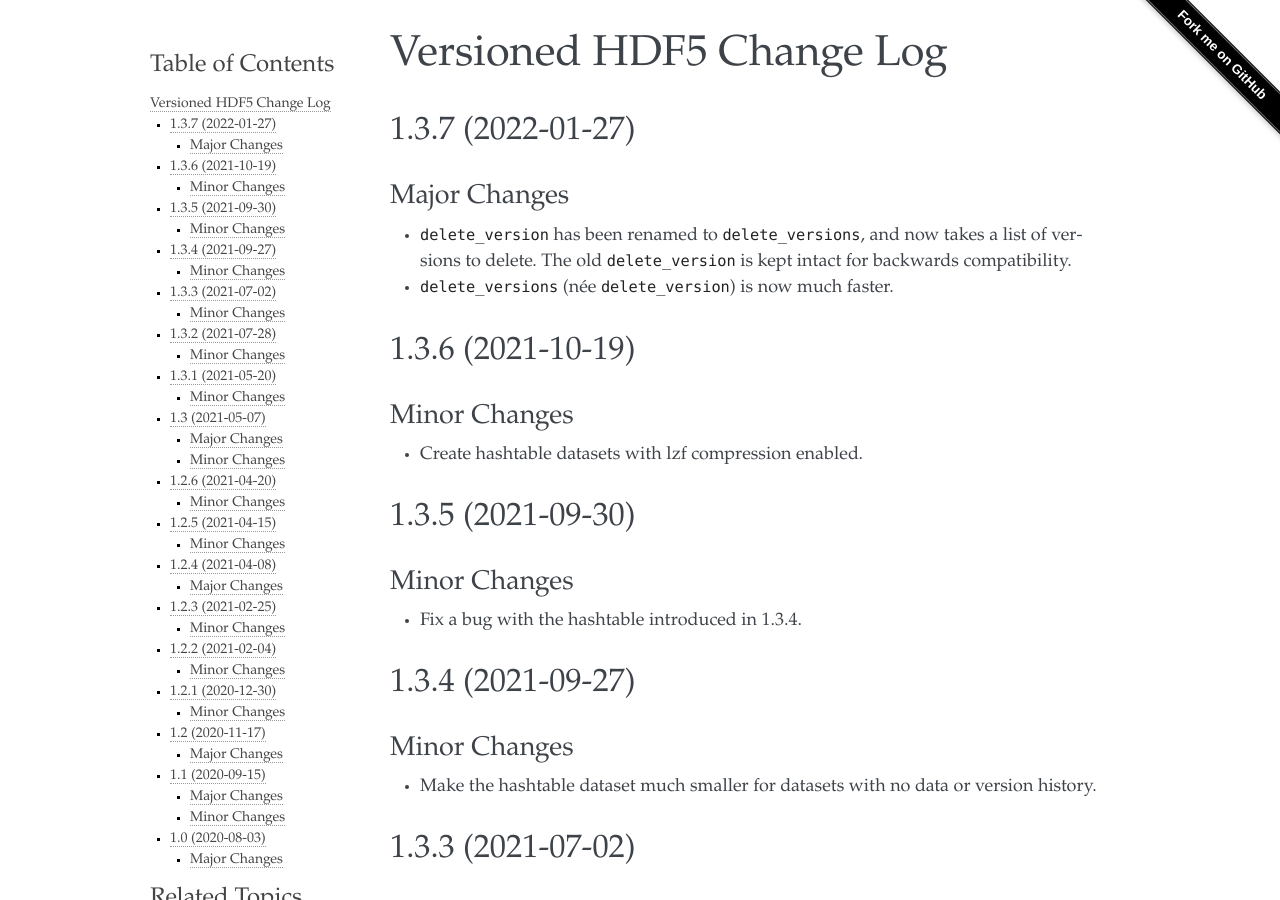
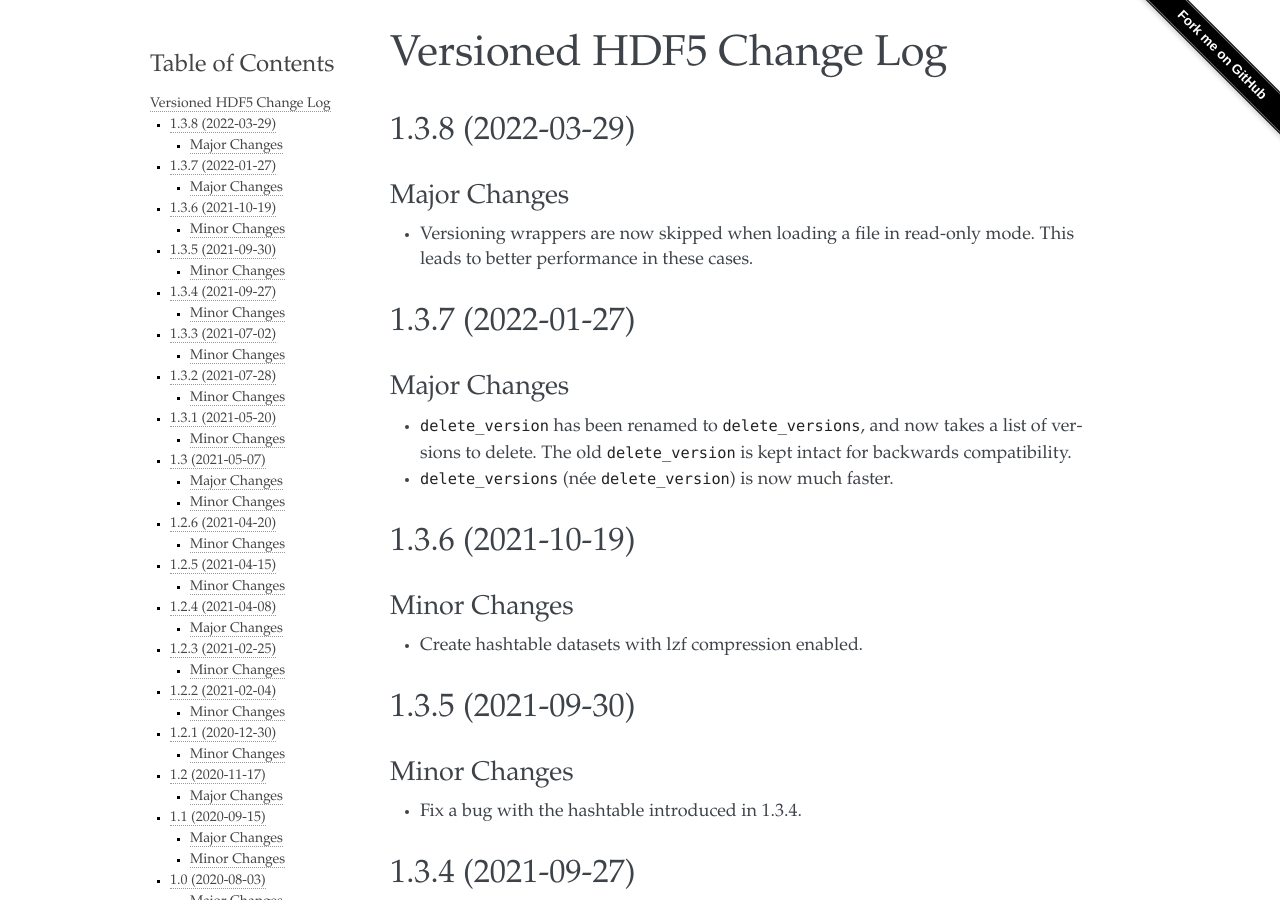
Before and after one commit to deshaw/versioned-hdf5, a Sphinx documentation site: the page built from docs/changelog.md, in a window 1280 px wide and 900 px high. Built offline with Sphinx 7.4.7, drawn with Linux system fonts in a browser that asks for light colours.

Commit message:
Add a changelog for 1.3.8

```diff
--- a/docs/changelog.md
+++ b/docs/changelog.md
@@ -1,5 +1,12 @@
 Versioned HDF5 Change Log
 =========================
+
+## 1.3.8 (2022-03-29)
+
+### Major Changes
+
+- Versioning wrappers are now skipped when loading a file in read-only mode.
+  This leads to better performance in these cases.
 
 ## 1.3.7 (2022-01-27)
 
```
